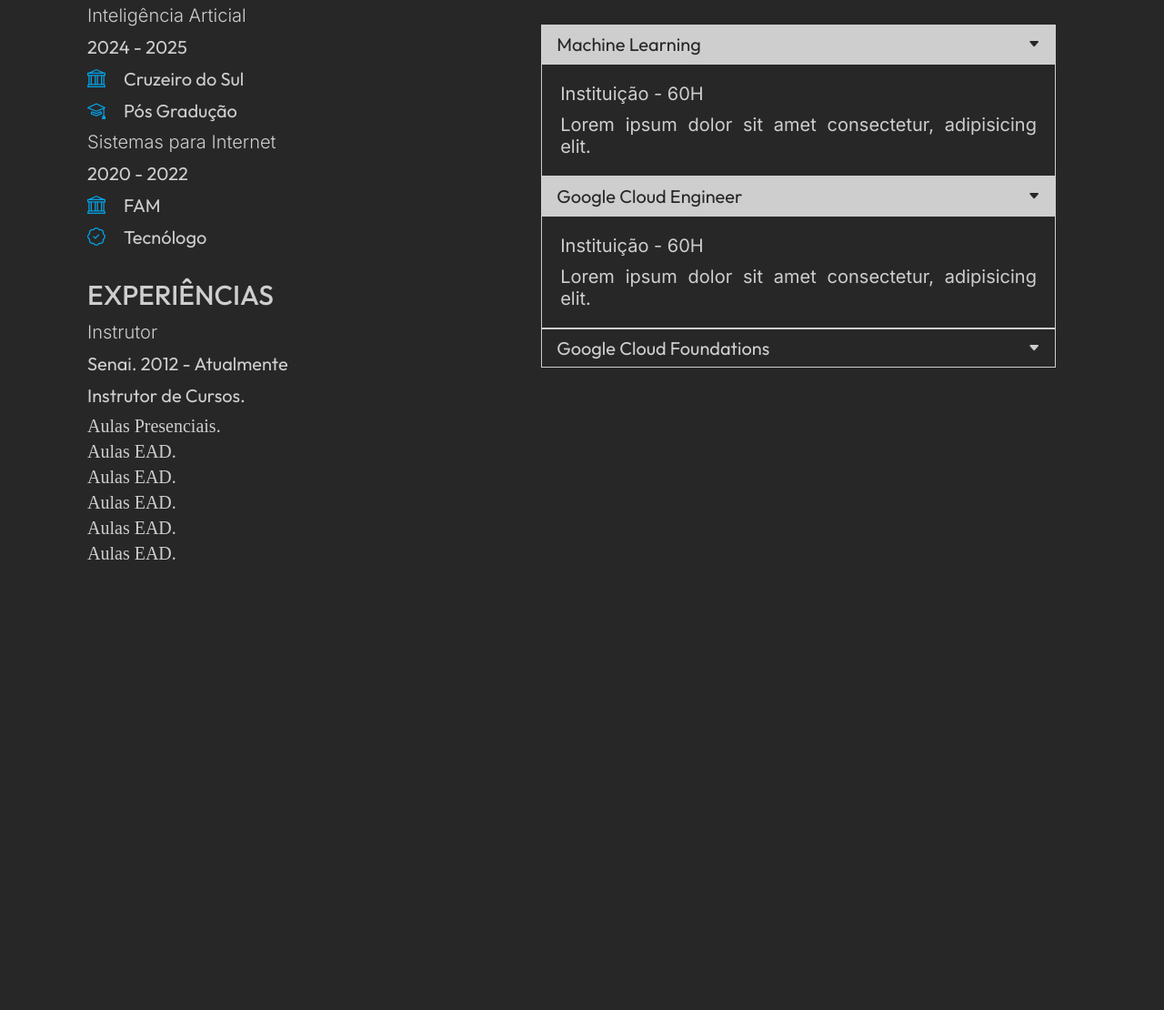
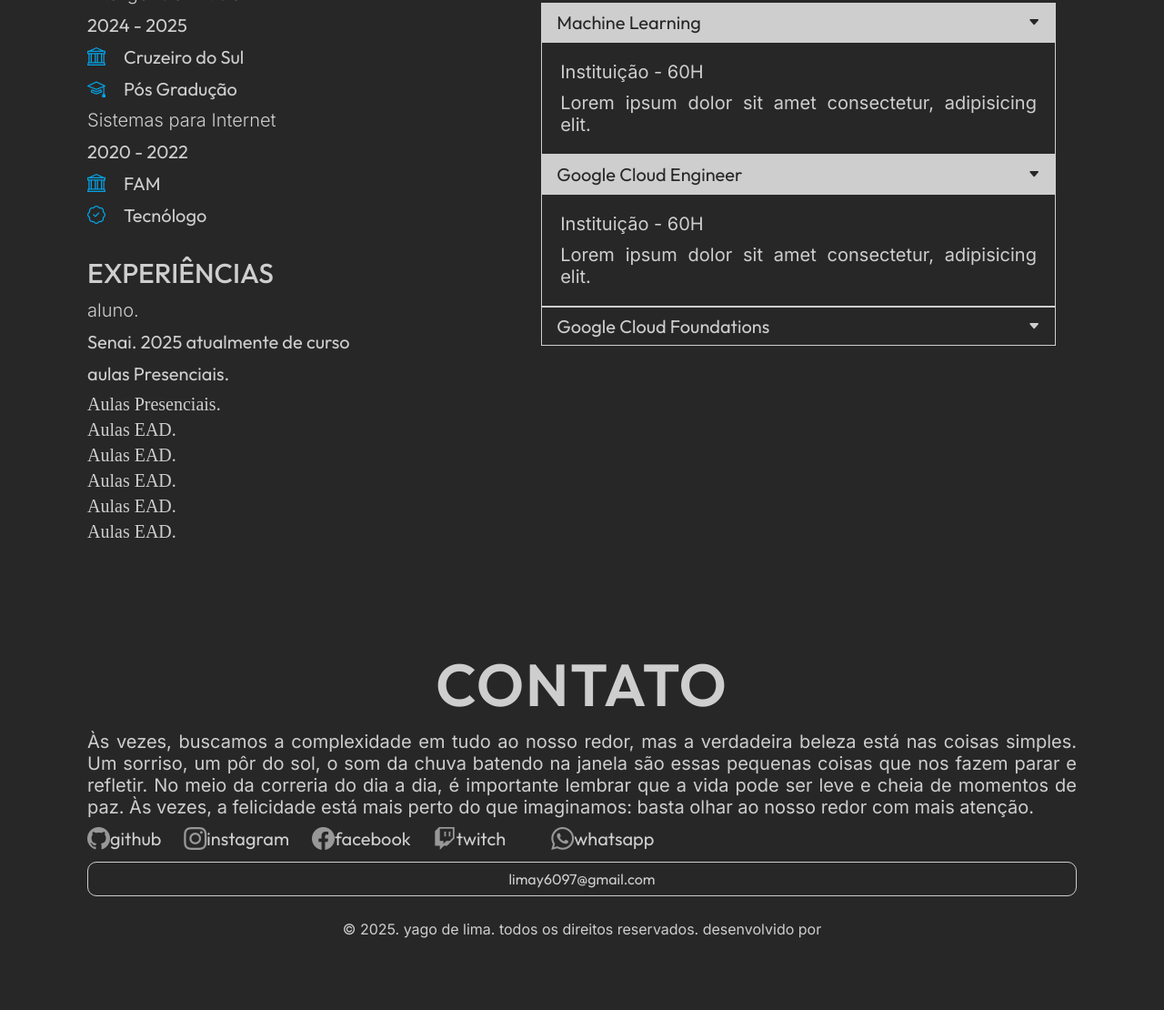
Before and after one commit to lima217/web, a plain HTML site: page index.html in a window 1280 px wide. Shown: the part 3408-4518 px from the top of the page at 91% size. Before the commit the page ends 4145 px from the top, so only its background shows below. Drawn offline with nearby package versions, Linux system fonts and the light colour scheme; a web font is replaced by a local one.

Commit message:
novo tra

```diff
--- a/css/style.css
+++ b/css/style.css
@@ -470,10 +470,30 @@ strong {
     display: flex;
 }
 
+/* contato */
 
+/*  roda pé */
+footer{
+     margin-bottom: 60px ;
 
+}
 
+footer p {
+    font-size: 16px;
+    text-align: center;
+    padding: 16px;
+    font-family: "inter", sans-serif;
+}
 
+footer a {
+    color: beige;
+}
+
+footer i:hover,
+footer a:hover {
+    color: aqua;
+    transition: ease-in-out .5s;
+}
 
 /* CSS Responsivo */
 /* min-width = a partir de -->  */
--- a/index.html
+++ b/index.html
@@ -4,7 +4,7 @@
 <head>
     <meta charset="UTF-8">
     <meta name="viewport" content="width=device-width, initial-scale=1.0">
-    <title> Portfolio | Gustavo </title>
+    <title> Portfolio | yago </title>
 
     <!-- Bootstrap Icons -->
     <link rel="stylesheet" href="https://cdn.jsdelivr.net/npm/bootstrap-icons@1.11.3/font/bootstrap-icons.min.css">
@@ -311,10 +311,11 @@
             <div class="sobre-descricao">
                 <h2> Sobre </h2>
                 <p>
-                    Gustavo Feriani. Entusiasta por tecnologia, Games e PC, meu primeiro "Hello World" foi na
-                    pré-adolescência quanto tive contato com HTML em Tabelas e aqueles websites esquisitos feitos em
-                    Flash 😅. Atualmente curso especiliazação em IA e Machine Learning e atuo como instrutor no Senai
-                    SP.
+                    yago de lima Atualmente, estou cursando a escola e, ao mesmo tempo, fazendo um curso para me desenvolver ainda mais Está sendo uma experiência muito importante,
+                    pois estou aprendendo coisas novas e me preparando melhor para o futuro SP.
+
+
+
                 </p>
 
                 <div class="sobre-skills">
@@ -375,11 +376,11 @@
                     <h3>Experiências</h3>
 
                     <!-- Cargo // Cliente  -->
-                    <h4>Instrutor</h4>
+                    <h4>aluno.</h4>
 
-                    <span>Senai. 2012 - Atualmente</span>
+                    <span>Senai. 2025 atualmente de curso</span>
 
-                    <span>Instrutor de Cursos.</span>
+                    <span>aulas Presenciais.</span>
 
                     <ul class="sobre-lista">
                         <li class="sobre-item">Aulas Presenciais.</li>
@@ -454,7 +455,92 @@
 
         </article>
 
-    </section>
+        <section>
+
+    </section id="sobre" class="sobre">
+    <section>
+
+    </section id="contato" class="contato">
+          <h2>contato</h2>
+
+        <p>
+            Às vezes, buscamos a complexidade em tudo ao nosso redor, mas a verdadeira beleza está nas coisas simples. Um sorriso, um pôr do sol, o som da chuva batendo na janela
+             são essas pequenas coisas que nos fazem parar e refletir. No meio da correria do dia a dia, é importante lembrar que a vida pode ser leve e cheia de momentos de paz. Às vezes,
+             a felicidade está mais perto do que imaginamos: basta olhar ao nosso redor com mais atenção.
+
+        </p>
+
+
+        <ul class="menu menu-social">
+
+          <li>
+                <a href="https://github.com/lima217/web"
+                class="menu-link" target="_blank">
+                      <i class="icon-social bi-github"></i>
+                      <span>github</span>
+
+            </a>
+          </li>
+
+          <li>
+            <a href="https://instagram"
+            class="menu-link" target="_blank">
+                  <i class="icon-social bi-instagram"></i>
+                  <span>instagram</span>
+
+        </a>
+      </li>
+
+      <li>
+        <a href="https://facebook"
+        class="menu-link" target="_blank">
+              <i class="icon-social bi-facebook"></i>
+              <span>facebook</span>
+
+        </a>
+      </li>
+
+      <li>
+        <a href="https://twitch"
+        class="menu-link" target="_blank">
+              <i class="icon-social bi-twitch"></i>
+              <span>twitch</span>
+
+        </a>
+       <li>
+
+        <li>
+            <a href="https://wa.me/+5511994827741" class="menu-link"
+            target="_blank">
+                <i class="icon-social bi bi-whatsapp"> </i>
+                <span>whatsapp</span>
+            </a>
+        </li>
+     </ul>
+
+
+       <a href="mailto:limay6097@gmail.com">
+            <button class="btn btn-primary">
+
+                <span class="email">
+                    limay6097@gmail.com
+                </span>
+            </button>
+       </a>
+
+
+        <section>
+
+           <!-- roda pé -->
+        <footer>
+            <p>
+               &copy;  2025. yago de lima. todos os direitos reservados.
+               desenvolvido por
+               <a href="https://github.com/lima217" target="_blank"></a>
+
+            </p>
+        </footer>
+
 
 
     <!-- AOS JS -->
```
